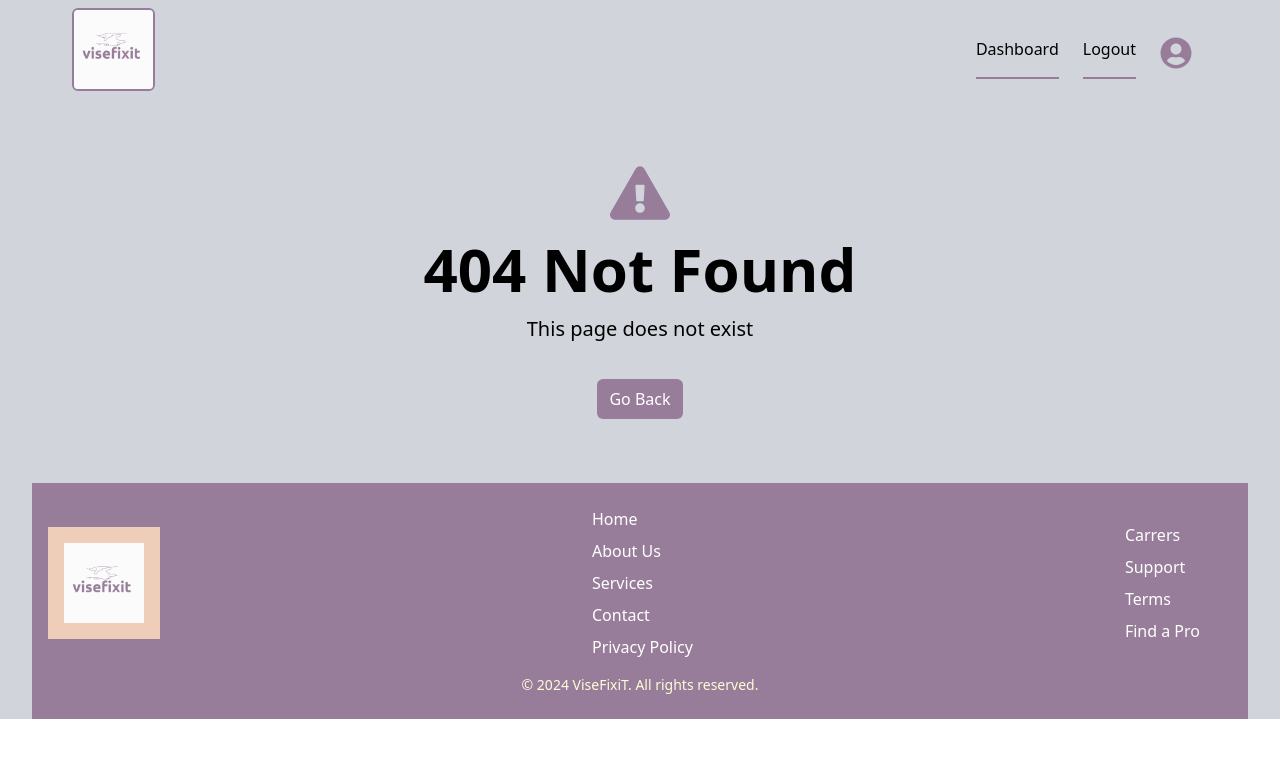
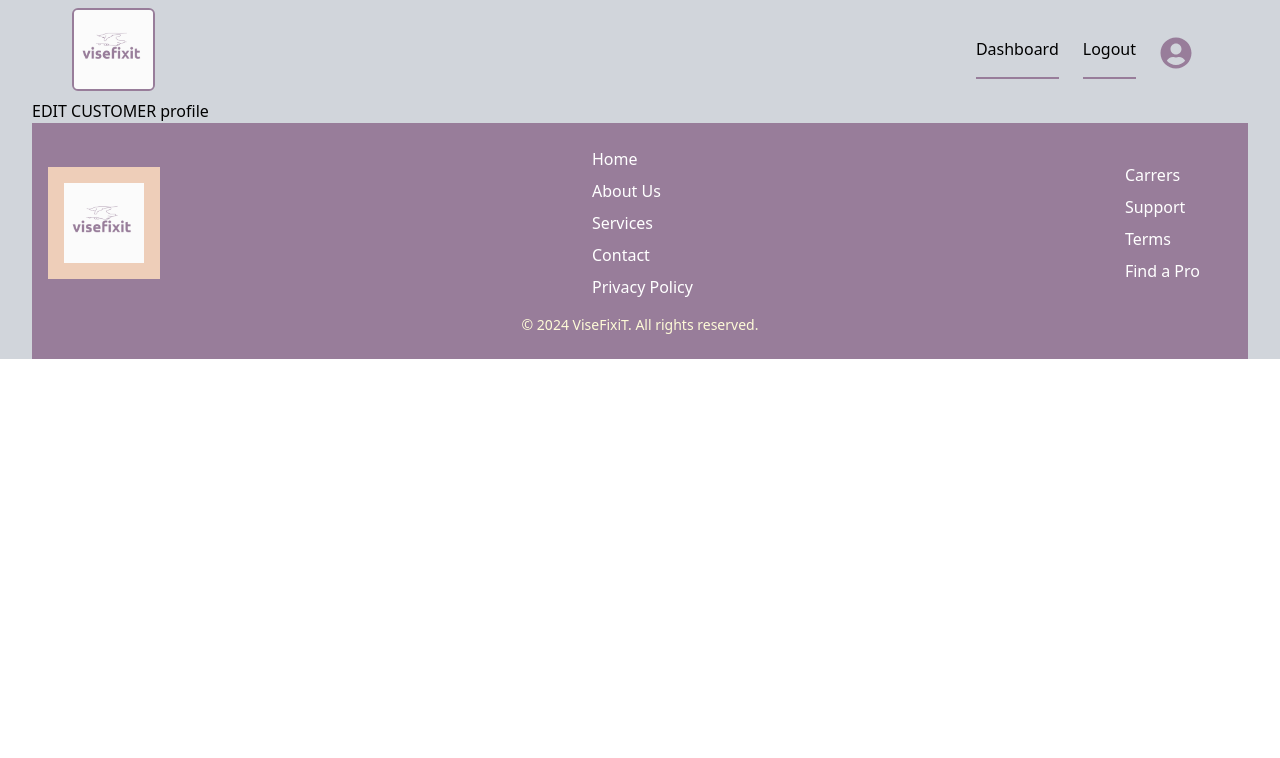
Before and after one commit to RaoofGoher/viseFixIt, a React (Vite) app: page /myprofilecustomer/1/edit in a window 1280 px wide. Before the commit this address had no page. Shown: the top 758 px of the page. Built offline with nearby package versions, Linux system fonts and the light colour scheme; sample sign-in values are in the browser's storage.

Commit message:
eddit customer routing complete

```diff
--- a/src/App.jsx
+++ b/src/App.jsx
@@ -31,7 +31,7 @@ import MyProfileCustomer from './pages/MyProfileCustomer';
 import ProtecetdMyProProfile from './components/ProtecetdMyProProfile';
 import ProtectedMyCustomerProfile from './components/ProtectedMyCustomerProfile';
 import { ToastProvider } from './context/ToastContext';
-
+import EditCustomerProfile from './pages/EditCustomerProfile';
 function App() {
   const router = createBrowserRouter(
     createRoutesFromElements(
@@ -49,7 +49,7 @@ function App() {
           <Route path="/myprofilepro/:proname" element={<ProtecetdMyProProfile> <MyProfilePro /> </ProtecetdMyProProfile>} />
           <Route path="/myprofilepro/:proname/edit" element={<ProtecetdMyProProfile><EditProProfile /></ProtecetdMyProProfile>}/>
           <Route path="/myprofilecustomer/:customerName" element={<ProtectedMyCustomerProfile> <MyProfileCustomer /> </ProtectedMyCustomerProfile>} />
-
+          <Route path="/myprofilecustomer/:customername/edit" element={<ProtectedMyCustomerProfile><EditCustomerProfile /></ProtectedMyCustomerProfile>}/>
           <Route path='*' element={<NotFoundPage />} />
         </Route>
 
--- /dev/null
+++ b/src/pages/EditCustomerProfile.jsx
@@ -0,0 +1,11 @@
+import React from 'react'
+
+const EditCustomerProfile = () => {
+  return (
+    <div>
+      EDIT CUSTOMER profile
+    </div>
+  )
+}
+
+export default EditCustomerProfile
--- a/src/pages/MyProfileCustomer.jsx
+++ b/src/pages/MyProfileCustomer.jsx
@@ -33,7 +33,7 @@ const MyProfileCustomer = () => {
   if (!profile) return <div className="text-center">Loading...</div>;
 
   const handleEditClick = () => {
-    navigate(`/edit-profile/${id}`); // Navigates to the Edit Profile page
+    navigate(`/myprofilecustomer/${profile.username}/edit`); // Navigates to the Edit Profile page
   };
 
   return (
```
